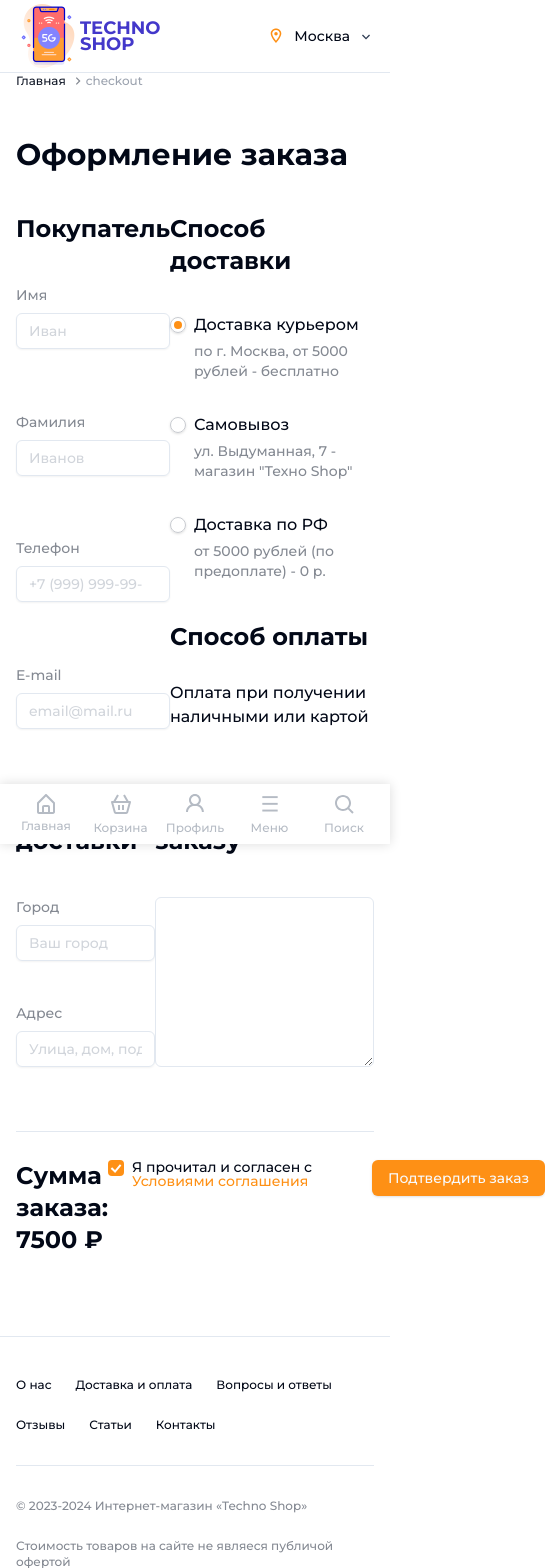
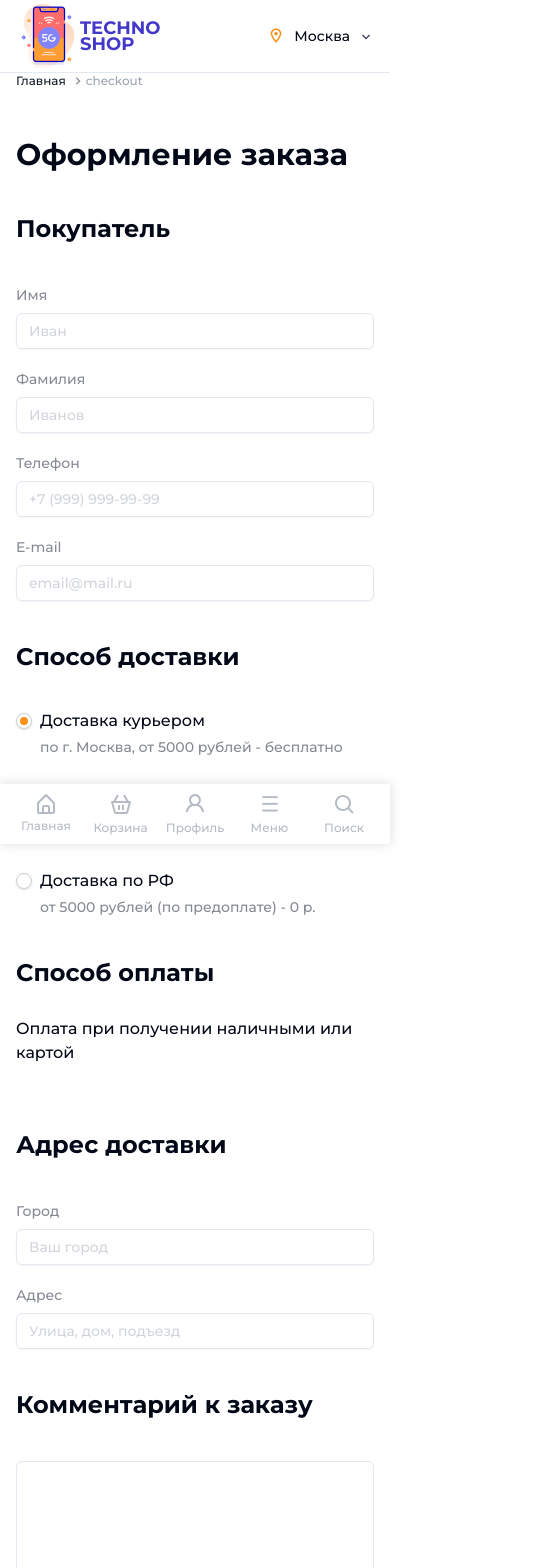
Before and after one commit to Dmitriifd/react-techno-shop, a React (Vite) app: page /checkout in a window 390 px wide. Shown: the top 1568 px of the page, 545 px wide, since content can reach past the window. Built offline with nearby package versions, Linux system fonts and the light colour scheme.

Commit message:
feat: адаптив страницы оформления заказа

```diff
--- a/src/pages/CheckoutPage.tsx
+++ b/src/pages/CheckoutPage.tsx
@@ -17,8 +17,8 @@ const CheckoutPage = () => {
       <form>
         <div>
           <div className="flex flex-col mb-16">
-            <div className="flex justify-between mb-16">
-              <fieldset className="flex flex-col justify-between gap-5 w-[350px]">
+            <div className="flex tablet:justify-between flex-col mb-16 gap-10 lg:gap-0 tablet:flex-row">
+              <fieldset className="flex flex-col justify-between gap-5 tablet:max-w-[350px] w-full">
                 <legend className="text-2xl font-bold mb-10">Покупатель</legend>
                 <Label className="text-sm text-[#848992]">
                   <span className="inline-block mb-2">Имя</span>
@@ -42,7 +42,7 @@ const CheckoutPage = () => {
                   <Input type="email" name="email" className="placeholder:text-gray-300" placeholder="email@mail.ru" />
                 </Label>
               </fieldset>
-              <fieldset className="flex flex-col gap-10 w-[550px] ">
+              <fieldset className="flex flex-col gap-10 lg:w-[550px] ">
                 <legend className="text-2xl font-bold mb-10">Способ доставки</legend>
                 <RadioGroup defaultValue="option-one" className="space-y-7">
                   <div className="flex items-start space-x-2">
@@ -82,9 +82,9 @@ const CheckoutPage = () => {
                 </div>
               </fieldset>
             </div>
-            <div className="flex justify-between">
+            <div className="flex justify-between flex-col gap-10 lg:gap-0 tablet:flex-row">
               {!pickup && (
-                <fieldset className="flex flex-col justify-between gap-5 w-[350px]">
+                <fieldset className="flex flex-col justify-between gap-5 tablet:max-w-[350px] w-full">
                   <legend className="text-2xl font-bold mb-10">Адрес доставки</legend>
                   <Label className="text-sm text-[#848992]">
                     <span className="inline-block mb-2">Город</span>
@@ -102,16 +102,16 @@ const CheckoutPage = () => {
                 </fieldset>
               )}
 
-              <fieldset className="flex flex-col justify-between gap-5 w-[550px]">
+              <fieldset className="flex flex-col justify-between gap-5 tablet:w-[550px]">
                 <legend className="text-2xl font-bold mb-10">Комментарий к заказу</legend>
                 <textarea className="w-full border rounded-md min-h-[170px] p-3"></textarea>
               </fieldset>
             </div>
           </div>
         </div>
-        <div className="pt-7 border-t flex justify-between">
-          <p className="text-2xl font-bold">Сумма заказа: 7500 ₽</p>
-          <div className="flex gap-10">
+        <div className="pt-7 border-t flex flex-col flex-wrap justify-center gap-5 md:justify-between md:flex-row">
+          <p className="text-xl font-bold lg:text-2xl">Сумма заказа: 7500 ₽</p>
+          <div className="flex flex-wrap gap-10">
             <fieldset className="flex items-start gap-2 text-sm">
               <Checkbox defaultChecked id="agree" name="agree" />
               <Label htmlFor="agree" className="w-[200px] inline-block cursor-pointer">
@@ -119,7 +119,7 @@ const CheckoutPage = () => {
                 <span className="text-accent-base">Условиями соглашения</span>
               </Label>
             </fieldset>
-            <Button variant="base">Подтвердить заказ</Button>
+            <Button variant="base" className='w-full md:w-fit'>Подтвердить заказ</Button>
           </div>
         </div>
       </form>
```
